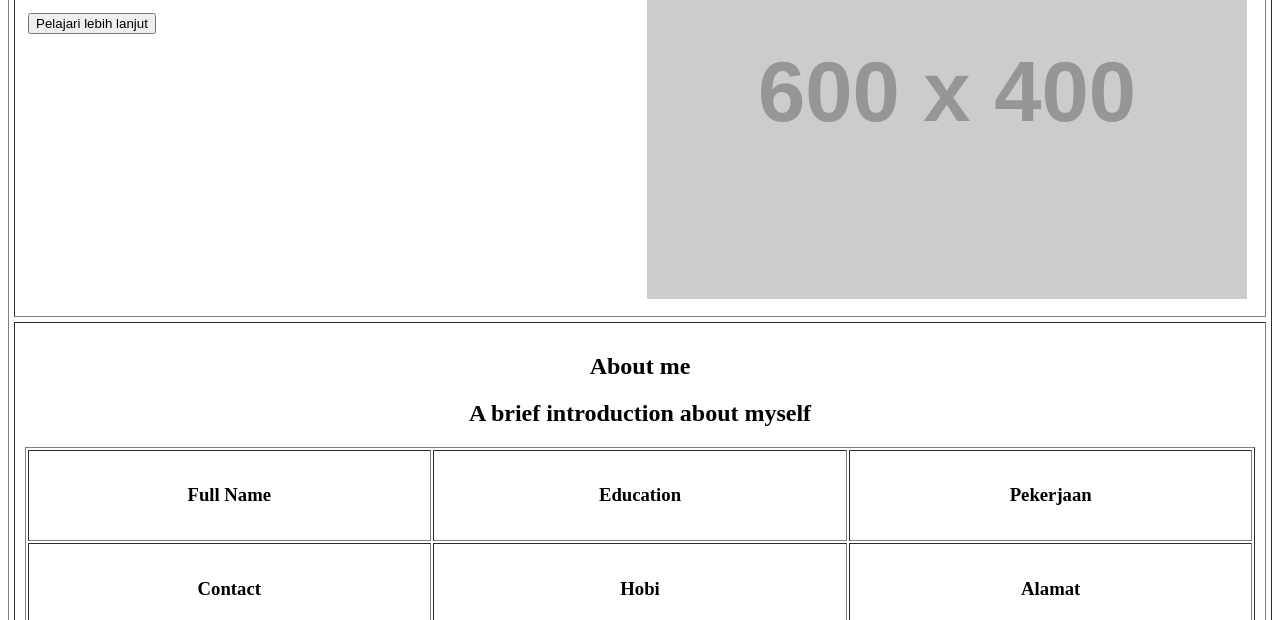
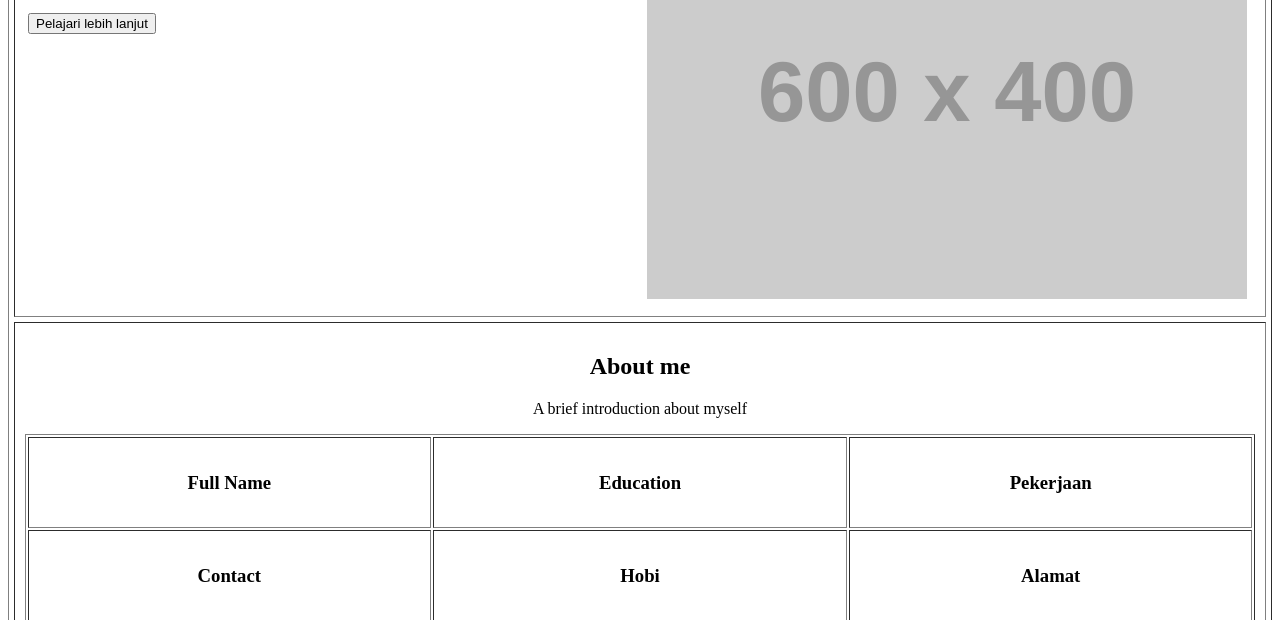
Before and after one commit to ARSy-77/CODE-1, a plain HTML site: page index.html in a window 1280 px wide. Shown: the part 180-800 px from the top of the page. Drawn offline with Linux system fonts and the light colour scheme; placeholder pictures from the web are drawn by us.

Commit message:
Ubah deskripsi About me

```diff
--- a/index.html
+++ b/index.html
@@ -41,7 +41,7 @@
         <tr>
             <td>
                 <h2 align="center">About me</h2>
-                <h2 align="center">A brief introduction about myself</h2>
+                <p align="center">A brief introduction about myself</p>
                 <table border="1" width="100%" cellpadding="15">
                     <tr>
                         <td width="33%">
```
